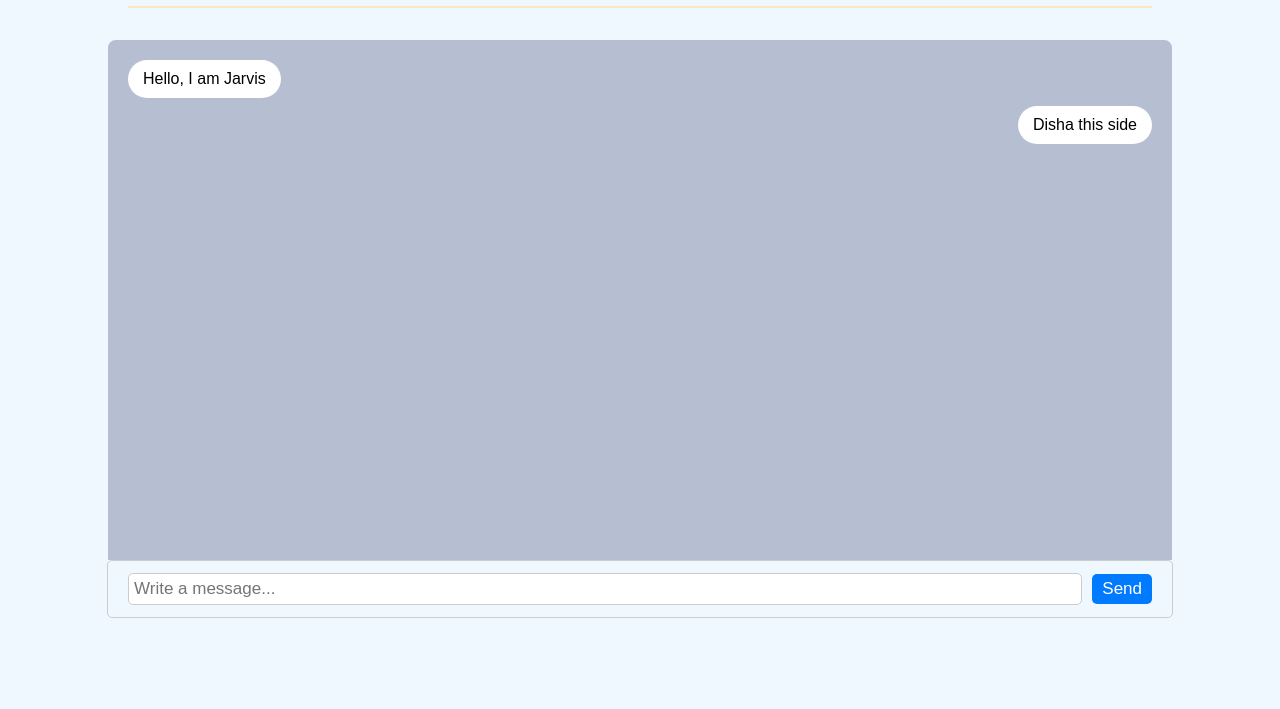
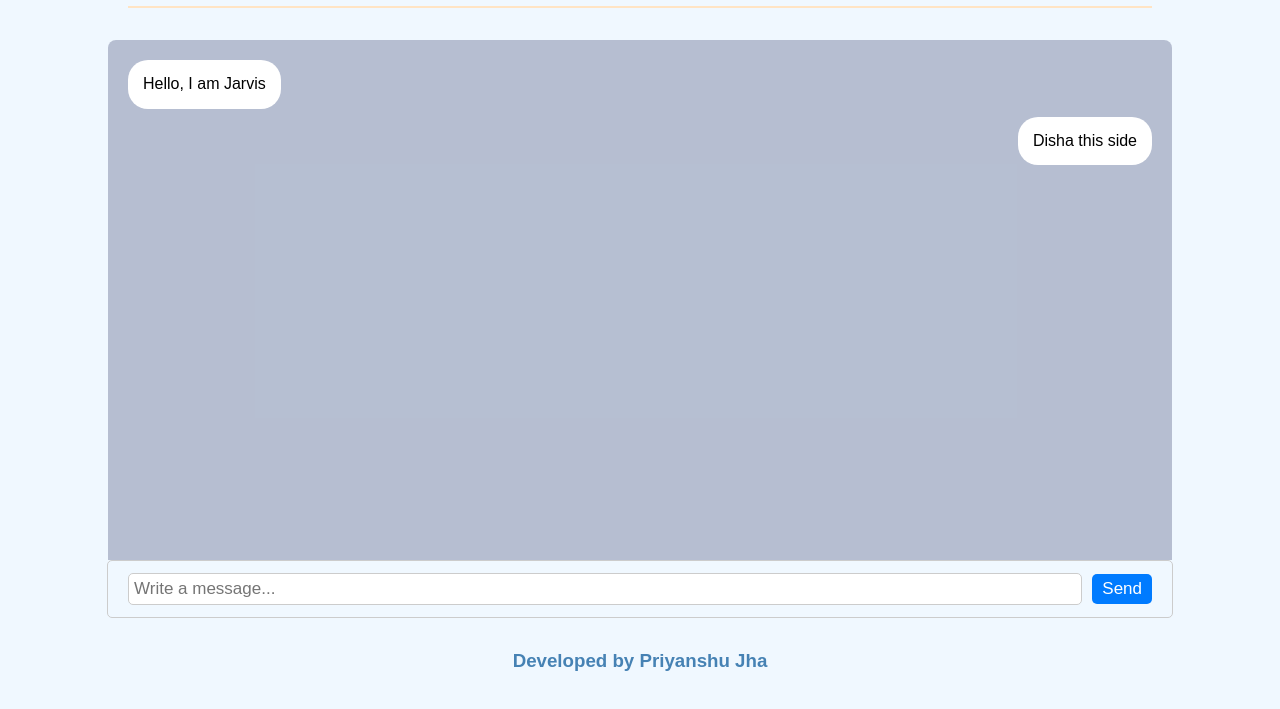
Before and after one commit to AstroDeveloper1010/Disha, a website: page public/index.html in a window 1280 px wide. Shown: the part 91-800 px from the top of the page. Drawn offline with Linux system fonts and the light colour scheme.

Commit message:
major UI update in the chat div

```diff
--- a/public/index.html
+++ b/public/index.html
@@ -32,6 +32,9 @@
         <button id="send_btn">Send</button>
     </div>
     <!-- chat div end -->
+    <div class="credit">
+        <h3>Developed by Priyanshu Jha</h3>
+    </div>
     <script src="src/js/script.js"></script>
 </body>
 
--- a/public/src/css/style.css
+++ b/public/src/css/style.css
@@ -1,5 +1,6 @@
 html {
   overflow-x: hidden;
+  overflow-y: hidden;
 }
 
 body {
@@ -49,7 +50,6 @@ body {
   border-top-right-radius: 8px;
   padding: 20px;
   overflow-y: auto;
-  scroll-behavior: smooth;
 }
 
 .left {
@@ -60,9 +60,13 @@ body {
   padding-inline: 15px;
   border-radius: 20px;
   margin-bottom: 1vh;
+  max-width: 40%;
   width: auto;
   height: auto;
+  line-height: 1.8;
   font-family: Arial, Helvetica, sans-serif;
+  word-spacing: normal;
+  overflow-x: hidden;
 }
 
 .right {
@@ -73,8 +77,10 @@ body {
   padding-inline: 15px;
   border-radius: 20px;
   margin-bottom: 1vh;
+  max-width: 40%;
   width: auto;
   height: auto;
+  line-height: 1.8;
   font-family: Arial, Helvetica, sans-serif;
 }
 
@@ -114,3 +120,10 @@ body {
   background-color: orangered;
   color: white;
 }
+
+.credit {
+  text-align: center;
+  font-family: sans-serif;
+  margin-top: 4vh;
+  color: steelblue;
+}
--- a/public/src/js/script.js
+++ b/public/src/js/script.js
@@ -12,7 +12,9 @@ btn.addEventListener('click', (e) => {
     if (message !== "") chatDiv.appendChild(newMessage);
 
     messageInput.value = "";
+    chatDiv.scrollTop = chatDiv.scrollHeight;
 });
+
 
 document.addEventListener('keypress', (e) => {
     if (event.keyCode === 13) btn.click();
```
